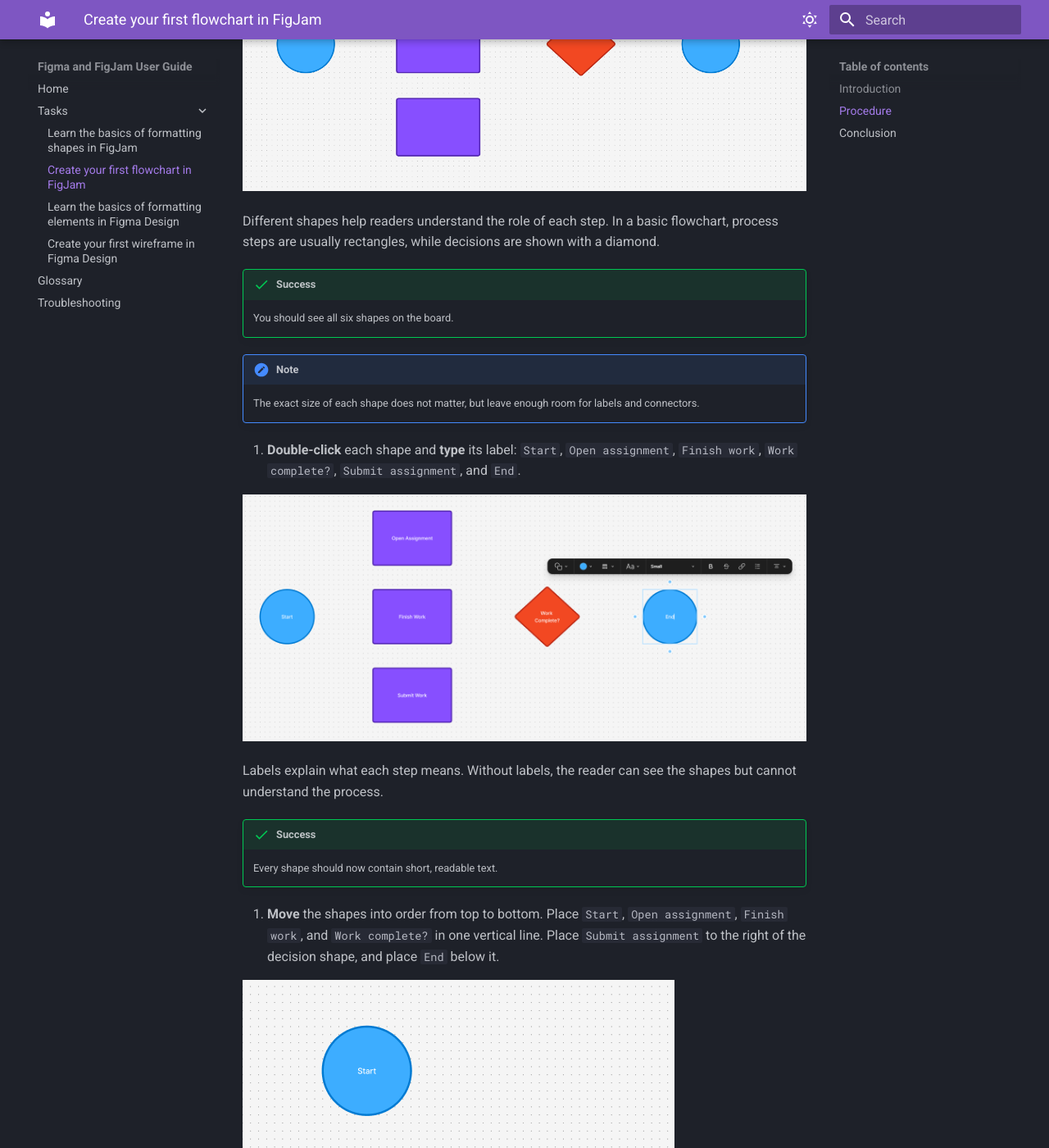
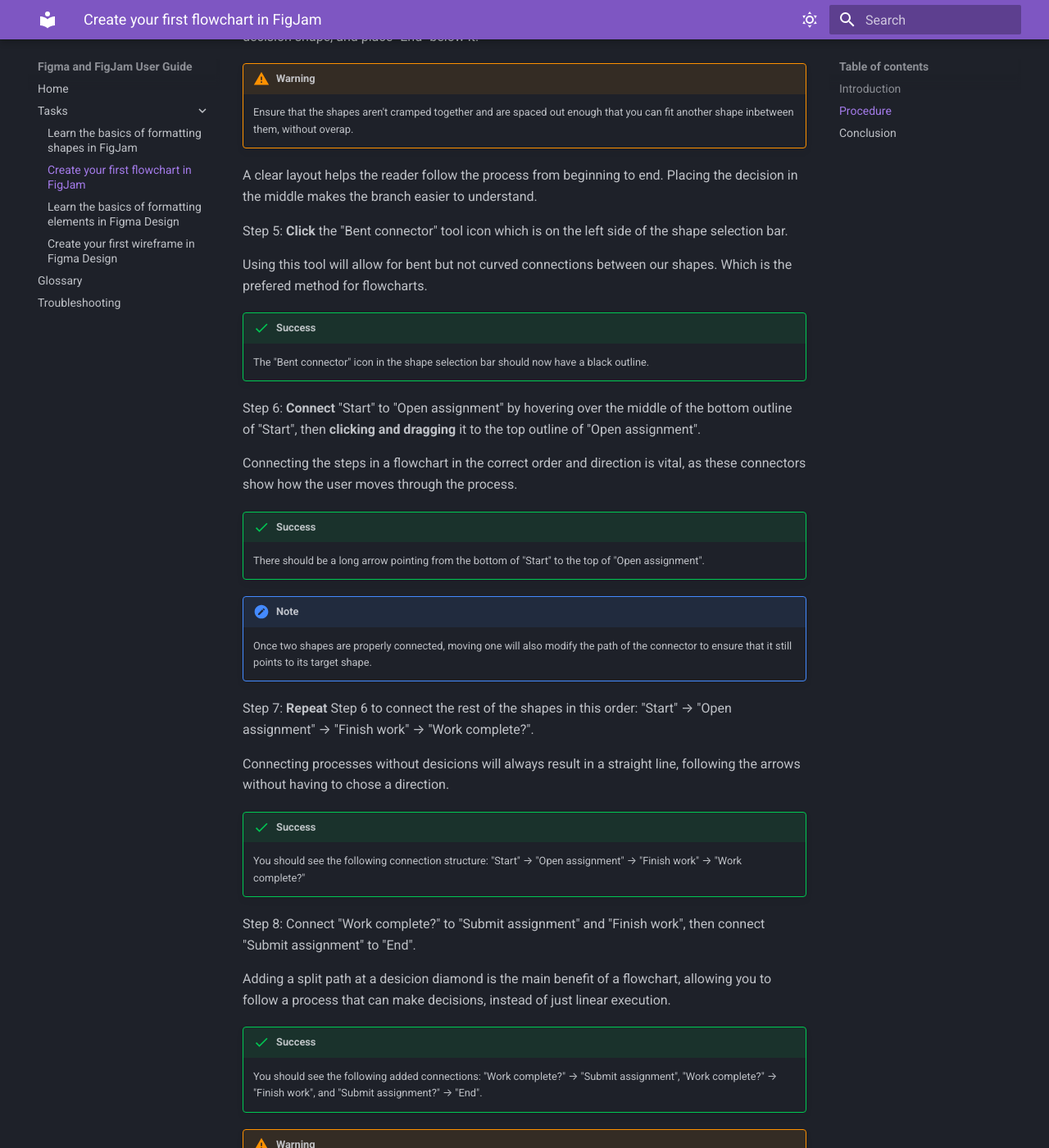
Before and after one commit to andrew-solomko/mkdocs-material-tutorial-andrew, an MkDocs documentation site: the page built from docs/tasks/first-flowchart-figjam.md, in a window 1280 px wide and 1400 px high, scrolled down 1264 px. Shown: the whole window at 82% size. Built offline with MkDocs 1.6.1 and Material for MkDocs 9.7.7, drawn with Linux system fonts in a browser that asks for light colours; some of the changed text lies outside the part shown.

Commit message:
Complete content of task 1 and 2

```diff
--- a/docs/tasks/first-flowchart-figjam.md
+++ b/docs/tasks/first-flowchart-figjam.md
@@ -4,64 +4,85 @@
 
 This task will show you how to create a simple flowchart in FigJam. You will place shapes, label each step, and connect them in the correct order to show how a process works. After you complete this task, you will have a finished beginner flowchart that you can use as a model for future diagrams.
 
+!!! warning
+    Before beggining this task, ensure you are on the main page of Figma just after signing up or signing in.
+
 ## Procedure
 
-1. **Open** a blank **FigJam** board or continue on an empty area of your existing board.
+Step 1: **Open** a blank FigJam board or continue on an empty area of your existing board.
 
-![Open a blank area in a FigJam board](../assets/Task2/Img1.png "Open a blank area in a FigJam board")
+Img 1
 
 Starting with a clear area makes it easier to organize the flowchart and prevents shapes from overlapping with other content.
 
 !!! success
     You should have enough empty space to place several shapes vertically.
 
-2. **Insert** the shapes for this process: a rounded shape for `Start`, rectangles for `Open assignment`, `Finish work`, and `Submit assignment`, a diamond for `Work complete?`, and a rounded shape for `End`.
+Step 2: Using the shape selection menu, add two circles, three squares, and a diamond.
 
-![Place the flowchart shapes on the board](../assets/Task2/Img2.png "Place the flowchart shapes on the board")
-
-Different shapes help readers understand the role of each step. In a basic flowchart, process steps are usually rectangles, while decisions are shown with a diamond.
+These shapes will represent the core structure of a flowchart. Squares/rectangles for a process, and diamonds for a deicision.
 
 !!! success
-    You should see all six shapes on the board.
+    You should have three squares, two circles, and a diamond on your FigJam board.
 
-!!! note
-    The exact size of each shape does not matter, but leave enough room for labels and connectors.
-
-3. **Double-click** each shape and **type** its label: `Start`, `Open assignment`, `Finish work`, `Work complete?`, `Submit assignment`, and `End`.
-
-![Add labels to each flowchart shape](../assets/Task2/Img3.png "Add labels to each flowchart shape")
+Step 3: **Double-click** each shape and **type** its labels. Circles: `Start` and `End`. Squares: `Open assignment`, `Finish work`, and `Submit assignment`. Diamond: `Work complete?`.
 
 Labels explain what each step means. Without labels, the reader can see the shapes but cannot understand the process.
 
 !!! success
     Every shape should now contain short, readable text.
 
-4. **Move** the shapes into order from top to bottom. Place `Start`, `Open assignment`, `Finish work`, and `Work complete?` in one vertical line. Place `Submit assignment` to the right of the decision shape, and place `End` below it.
+Step 4: **Move** the shapes into order from top to bottom. Place "Start", "Open assignment", "Finish work", and "Work complete?" in one vertical line. Place "Submit assignment" to the right of the decision shape, and place "End" below it.
 
-![Arrange the shapes into a readable flowchart layout](../assets/Task2/Img4.png "Arrange the shapes into a readable flowchart layout")
+!!! warning
+    Ensure that the shapes aren't cramped together and are spaced out enough that you can fit another shape inbetween them, without overap.
 
 A clear layout helps the reader follow the process from beginning to end. Placing the decision in the middle makes the branch easier to understand.
 
-!!! success
-    Your flowchart should now look organized, with a clear direction of movement.
+Step 5: **Click** the "Bent connector" tool icon which is on the left side of the shape selection bar.
 
-5. **Click** the **Connector** tool and **connect** the shapes in this order: `Start` → `Open assignment` → `Finish work` → `Work complete?`. Then connect the `Yes` branch to `Submit assignment`, connect `Submit assignment` to `End`, and connect the `No` branch back to `Finish work`.
-
-![Connect the shapes with arrows](../assets/Task2/Img5.png "Connect the shapes with arrows")
-
-Connectors show how the user moves through the process. The branch back to `Finish work` shows that the task continues until the work is complete.
+Using this tool will allow for bent but not curved connections between our shapes. Which is the prefered method for flowcharts.
 
 !!! success
-    You should now see arrows connecting all related shapes.
+    The "Bent connector" icon in the shape selection bar should now have a black outline.
+
+Step 6: **Connect** "Start" to "Open assignment" by hovering over the middle of the bottom outline of "Start", then **clicking and dragging** it to the top outline of "Open assignment".
+
+Connecting the steps in a flowchart in the correct order and direction is vital, as these connectors show how the user moves through the process.
+
+!!! success
+    There should be a long arrow pointing from the bottom of "Start" to the top of "Open assignment".
+
+!!! note
+    Once two shapes are properly connected, moving one will also modify the path of the connector to ensure that it still points to its target shape.
+
+Step 7: **Repeat** Step 6 to connect the rest of the shapes in this order: "Start" → "Open assignment" → "Finish work" → "Work complete?".
+
+Connecting processes without desicions will always result in a straight line, following the arrows without having to chose a direction.
+
+!!! success
+    You should see the following connection structure: "Start" → "Open assignment" → "Finish work" → "Work complete?"
+
+Step 8: Connect "Work complete?" to "Submit assignment" and "Finish work", then connect "Submit assignment" to "End".
+
+Adding a split path at a desicion diamond is the main benefit of a flowchart, allowing you to follow a process that can make decisions, instead of just linear execution.
+
+!!! success
+    You should see the following added connections: "Work complete?" → "Submit assignment", "Work complete?" → "Finish work", and "Submit assignment?" → "End".
 
 !!! warning
     Check that each arrow points to the correct next step. One connector in the wrong direction can change the meaning of the entire flowchart.
 
-6. **Add** small `Yes` and `No` labels beside the two decision branches, then **align** the shapes and connectors so the chart is easy to read.
+Step 9: **Double-click** on the connector between "Work complete?" and "Submit assignment" and label it `Yes`, then label the connector between "Work complete?" and "Finish work" `No`.
 
-![Add Yes and No labels and align the finished flowchart](../assets/Task2/Img6.png "Add Yes and No labels and align the finished flowchart")
+Labeling connectors at a fork shows what the dicision correlates to which path for the program or procedure to take.
 
-Branch labels tell the reader which path to follow after the decision. Final alignment makes the chart cleaner and more professional.
+!!! success
+    The two connectors going out of "Work complete?" should be labeled "Yes" and "No".
+
+Step 10: Align the shapes and connectors both horizontally and vertically, so the shapes follow a typical grid.
+
+Ensuring the chart is alligned makes the it cleaner and more professional.
 
 !!! success
     Your finished flowchart should be neat, readable, and fully connected.
```
Also changed, not shown: docs/tasks/basic-formatting-figjam.md (+62 -11 lines).
